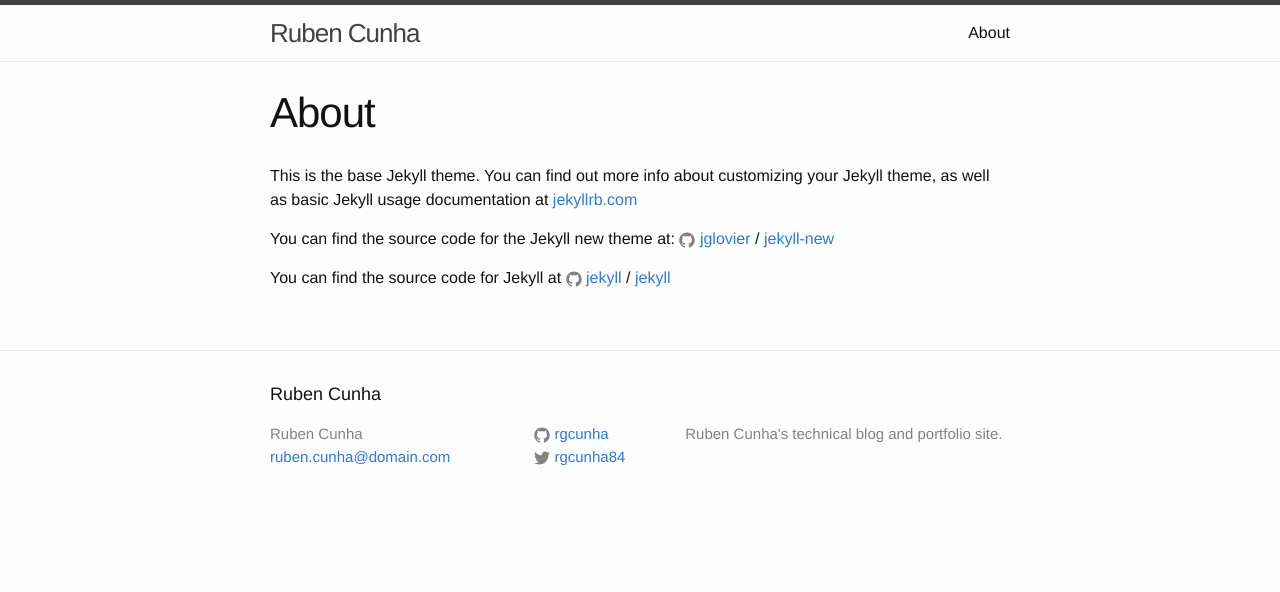
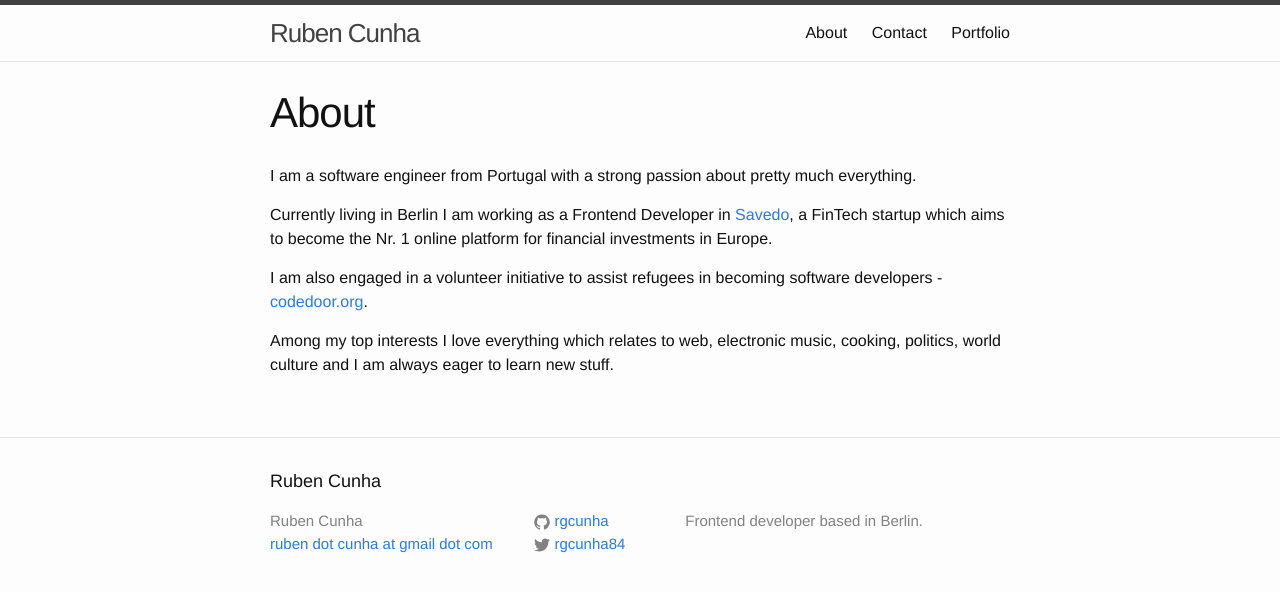
Before and after one commit to rgcunha/rgcunha.github.io, a Jekyll site: the page built from _pages/about.md, in a window 1280 px wide. Shown: the top 592 px of the page. Built offline with Jekyll 4.4.1, drawn with Linux system fonts in a browser that asks for light colours.

Commit message:
added static pages to _pages folder

```diff
--- a/_config.yml
+++ b/_config.yml
@@ -7,9 +7,9 @@
 
 # Site settings
 title: Ruben Cunha
-email: ruben.cunha@domain.com
+email: ruben dot cunha at gmail dot com
 description: >
-  Ruben Cunha's technical blog and portfolio site.
+  Frontend developer based in Berlin.
 baseurl: "" # the subpath of your site, e.g. /blog
 url: "http://yourdomain.com" # the base hostname & protocol for your site
 twitter_username: rgcunha84
@@ -17,3 +17,5 @@ github_username:  rgcunha
 
 # Build settings
 markdown: kramdown
+
+include: ['_pages']
--- /dev/null
+++ b/_pages/about.md
@@ -0,0 +1,12 @@
+---
+layout: page
+title: About
+permalink: /about/
+---
+I am a software engineer from Portugal with a strong passion about pretty much everything.
+
+Currently living in Berlin I am working as a Frontend Developer in [Savedo](https://www.savedo.de), a FinTech startup which aims to become the Nr. 1 online platform for financial investments in Europe.
+
+I am also engaged in a volunteer initiative to assist refugees in becoming software developers - [codedoor.org](http://www.codedoor.org).
+
+Among my top interests I love everything which relates to web, electronic music, cooking, politics, world culture and I am always eager to learn new stuff.
--- a/about.md
+++ /dev/null
@@ -1,15 +0,0 @@
----
-layout: page
-title: About
-permalink: /about/
----
-
-This is the base Jekyll theme. You can find out more info about customizing your Jekyll theme, as well as basic Jekyll usage documentation at [jekyllrb.com](http://jekyllrb.com/)
-
-You can find the source code for the Jekyll new theme at:
-{% include icon-github.html username="jglovier" %} /
-[jekyll-new](https://github.com/jglovier/jekyll-new)
-
-You can find the source code for Jekyll at
-{% include icon-github.html username="jekyll" %} /
-[jekyll](https://github.com/jekyll/jekyll)
```
Also changed, not shown: _pages/contact.md (added, +7 -0 lines), _pages/portfolio.md (added, +7 -0 lines).
